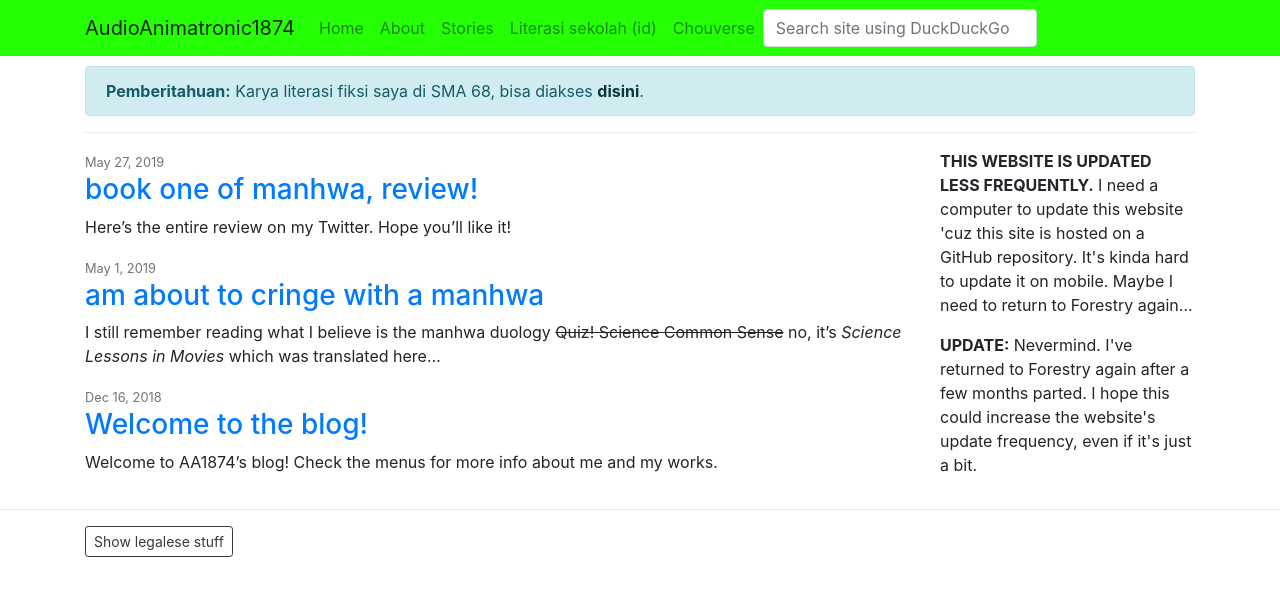
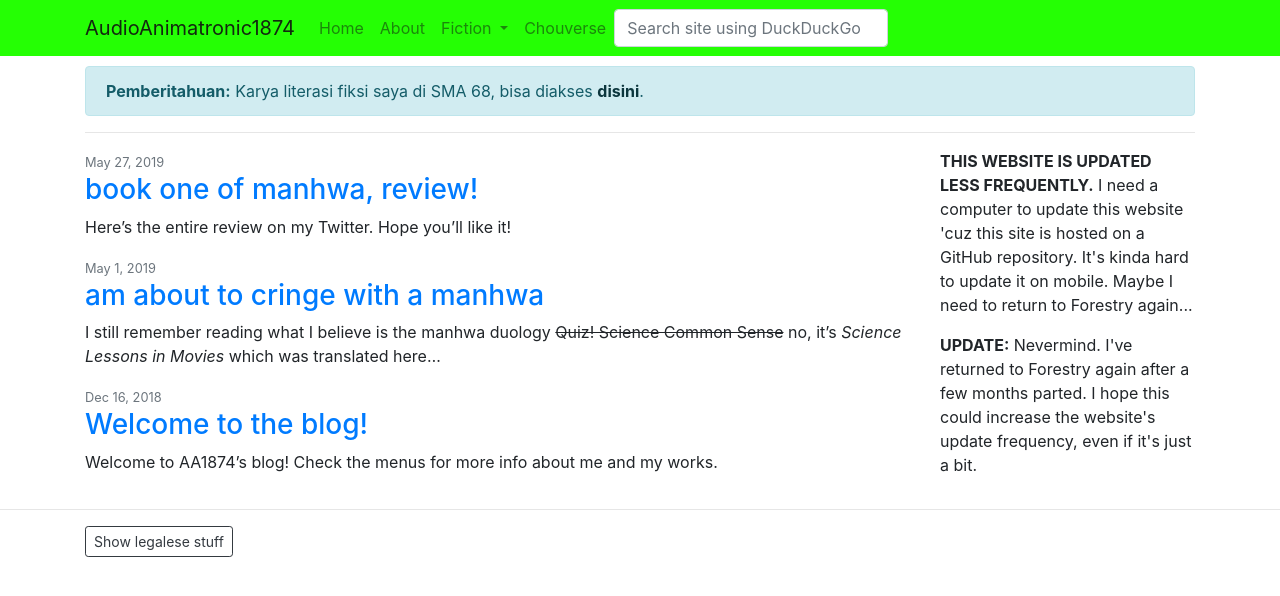
Before and after one commit to aa1874/aa1874site, a Jekyll site: the page built from index.html, in a window 1280 px wide. Shown: the top 596 px of the page. Built offline with Jekyll 4.4.1, drawn with Linux system fonts in a browser that asks for light colours; nearby versions of some CDN libraries; some web fonts are replaced; the list of posts is cut into pages by our own code.

Commit message:
dropdown

```diff
--- a/_includes/header.html
+++ b/_includes/header.html
@@ -8,8 +8,18 @@
             <ul class="navbar-nav">
                 <li class="nav-item"><a class="nav-link" href="/">Home</a></li>
                 <li class="nav-item"><a class="nav-link" href="/about">About</a></li>
-                <li class="nav-item"><a class="nav-link" href="/stories">Stories</a></li>
-                <li class="nav-item"><a href="/literasi" class="nav-link">Literasi sekolah (id)</a></li>
+                <li class="nav-item dropdown">
+                    <a class="nav-link dropdown-toggle" href="#" id="storiesDropdown" role="button" data-toggle="dropdown" aria-haspopup="true" aria-expanded="false">
+                        Fiction
+                    </a>
+                    <div class="dropdown-menu" aria-labelledby="storiesDropdown">
+                        <a class="dropdown-item" href="/stories">Stories</a>
+                        <a class="dropdown-item" href="/literasi" >Literasi sekolah (id)</a>
+                        <div class="dropdown-divider"></div>
+                        <a class="dropdown-item disabled" href="#">soon: book anthologies?</a>
+                    </div>
+                </li>
+
                 <li class="nav-item"><a class="nav-link" href="/chouverse">Chouverse</a></li>
             </ul>
             <form action="https://duckduckgo.com/?q=site:aa1874.github.io+&kp=-1&kl=us-en" class="form-inline my-2 my-lg-0 float-right">
```
